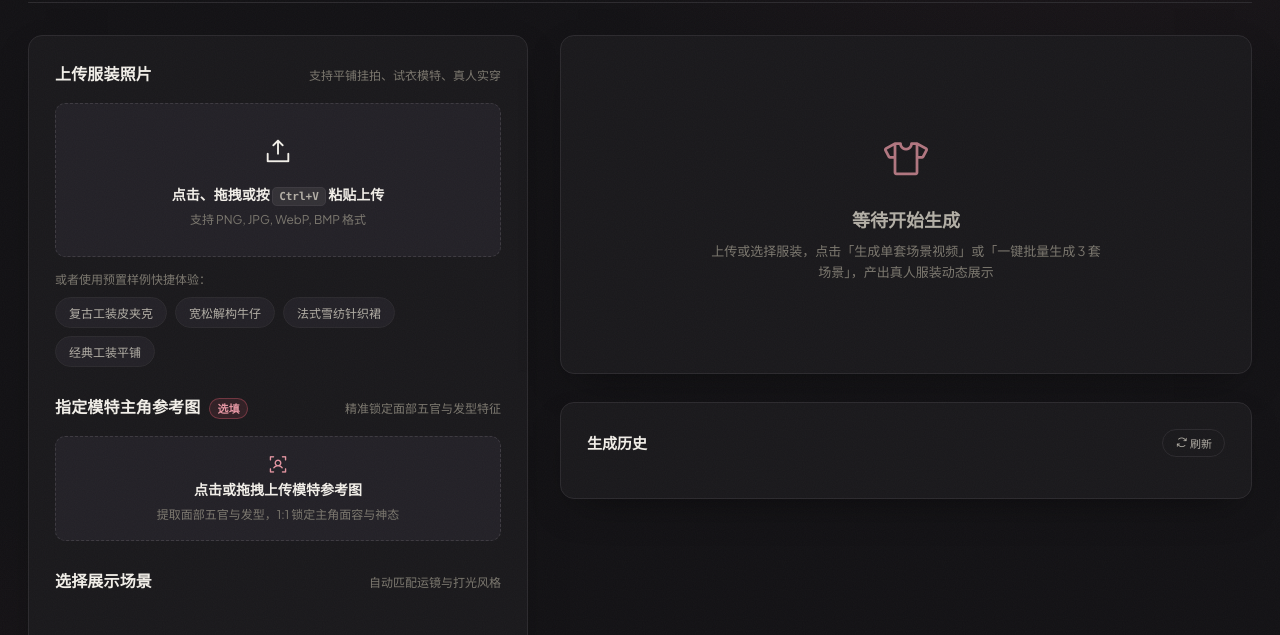
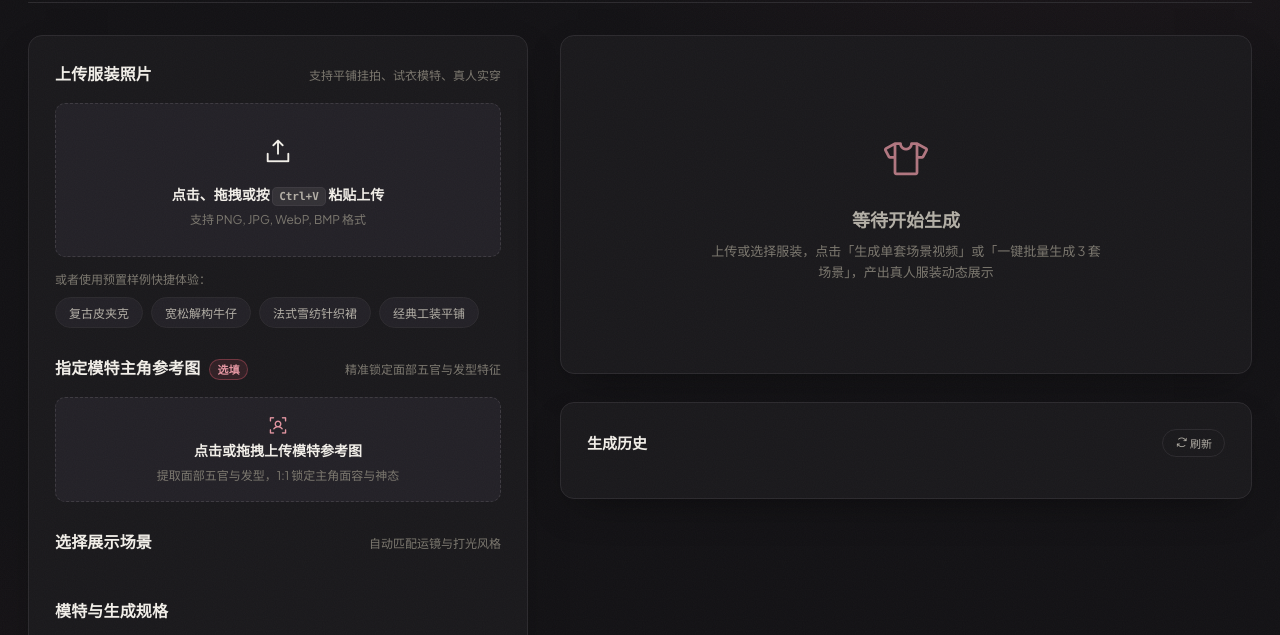
Before and after one commit to aimkiray/fashion-ui, a website: page public/index.html in a window 1280 px wide. Shown: the part 96-731 px from the top of the page. Drawn offline with Linux system fonts and the light colour scheme; no server answers; a web font is replaced by a local one.

Commit message:
style: rename the preset sample button label from 'retro cargo leather jacket' to 'retro leather jacket'

```diff
--- a/public/index.html
+++ b/public/index.html
@@ -56,7 +56,7 @@
         <div class="preset-section">
           <span class="preset-label">或者使用预置样例快捷体验：</span>
           <div class="preset-pills">
-            <button class="preset-btn" data-img="test_outfit.png">复古工装皮夹克</button>
+            <button class="preset-btn" data-img="test_outfit.png">复古皮夹克</button>
             <button class="preset-btn" data-img="outfit-streetwear.png">宽松解构牛仔</button>
             <button class="preset-btn" data-img="green_dress.png">法式雪纺针织裙</button>
             <button class="preset-btn" data-img="safari_outfit.png">经典工装平铺</button>
```
